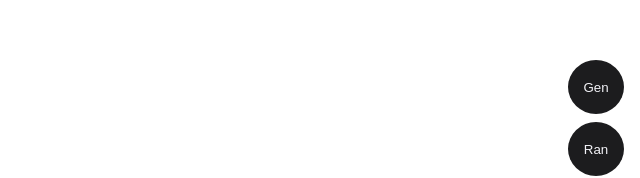
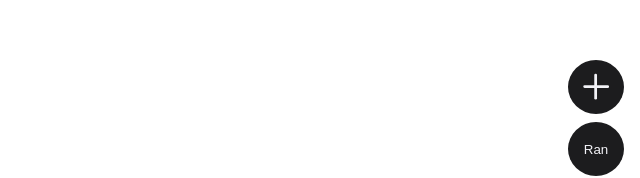
Before and after one commit to formegusto/kmeans-with-ui-interaction, a React (Create React App) app: page / in a window 1280 px wide. Shown: the part 420-598 px from the top of the page, without its empty margins (640-1280 px from the left). Built offline with nearby package versions, Linux system fonts and the light colour scheme.

Commit message:
gen mode style

```diff
--- a/src/components/Utils.tsx
+++ b/src/components/Utils.tsx
@@ -2,12 +2,24 @@ import { useUI } from "@hooks";
 import React from "react";
 
 export function UtilsItems() {
-  const { changeMode } = useUI();
+  const { mode, changeMode } = useUI();
 
   return (
     <div className="kmeans-utils-items">
-      <button className="kmeans-utils-item" onClick={() => changeMode("gen")}>
-        Gen
+      <button
+        className={`kmeans-utils-btn ${mode === "gen" ? mode : ""}`}
+        onClick={
+          mode === "gen" ? () => changeMode(null) : () => changeMode("gen")
+        }
+      >
+        <svg
+          xmlns="http://www.w3.org/2000/svg"
+          viewBox="0 0 48 48"
+          className="utils-gen"
+        >
+          <path d="M 23 3 L 23 45" />
+          <path d="M 3 24 L 45 24" />
+        </svg>
       </button>
       <button className="kmeans-utils-item">Ran</button>
       <button className="kmeans-utils-item">Run</button>
--- a/src/styles/index.css
+++ b/src/styles/index.css
@@ -32,10 +32,6 @@ body {
 }
 
 .kmeans-utils-btn {
-  position: absolute;
-  top: 0;
-  left: 0;
-
   display: flex;
   justify-content: center;
   align-items: center;
@@ -51,7 +47,7 @@ body {
   transition: 0.35s;
 }
 
-.kmeans-utils-btn > .utils-burger {
+.kmeans-utils-btn > svg {
   width: 60%;
   height: 60%;
 }
@@ -164,3 +160,22 @@ body {
 
   opacity: 0;
 }
+
+.kmeans-utils-btn > .utils-gen > path {
+  stroke: var(--ios-gray-light-600);
+  stroke-width: 5;
+  stroke-linecap: round;
+
+  transition: 0.35s;
+  transition-delay: 0.1s;
+  transform-origin: 50% 50%;
+}
+
+.kmeans-utils-btn.gen > .utils-gen > path:nth-last-of-type(1) {
+  transform: rotateZ(45deg);
+}
+
+.kmeans-utils-btn.gen > .utils-gen > path:nth-last-of-type(2) {
+  transform-origin: 50% 50%;
+  transform: rotateZ(45deg);
+}
```
